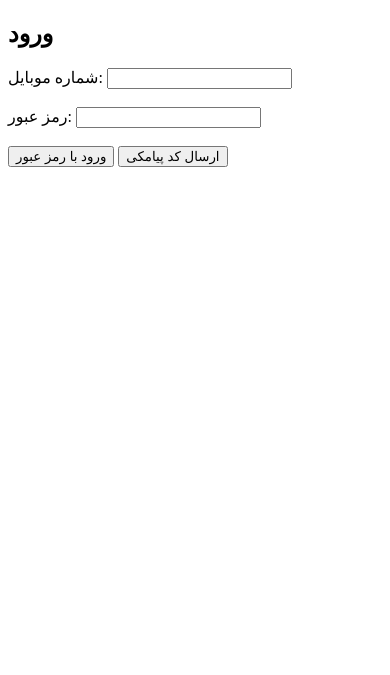
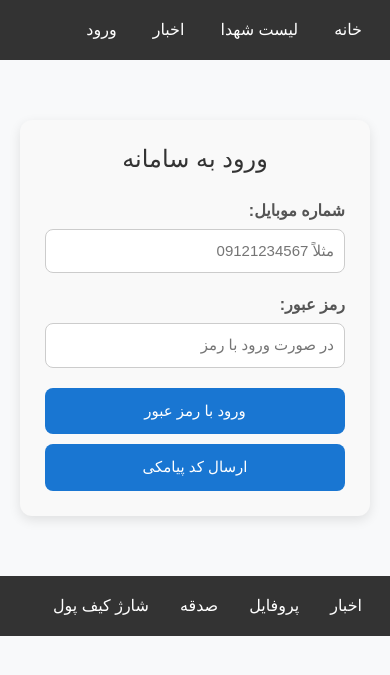
Before and after one commit to mohebbi1358/hamyar, a Django app: page /accounts/login/ in a window 390 px wide. Shown: the top 675 px of the page. Run offline with Django 5.2, Linux system fonts and the light colour scheme; some libraries are stand-ins or nearby versions.

Commit message:
Khoshgeli O ...

```diff
--- a/templates/accounts/login.html
+++ b/templates/accounts/login.html
@@ -1,24 +1,99 @@
-<!DOCTYPE html>
-<html>
-<head>
-    <title>ورود با شماره موبایل</title>
-</head>
-<body>
-    <h2>ورود</h2>
+{% extends "base.html" %}
+
+{% block title %}ورود به سامانه{% endblock %}
+
+{% block content %}
+<style>
+  .login-container {
+    max-width: 450px;
+    margin: 40px auto;
+    padding: 25px;
+    border-radius: 12px;
+    background-color: #f9f9f9;
+    box-shadow: 0 4px 12px rgba(0, 0, 0, 0.1);
+    font-family: "Vazir", sans-serif;
+  }
+
+  .login-container h2 {
+    text-align: center;
+    margin-bottom: 25px;
+    font-size: 24px;
+    color: #333;
+  }
+
+  .login-container label {
+    display: block;
+    margin-bottom: 6px;
+    font-weight: bold;
+    color: #555;
+  }
+
+  .login-container input[type="text"],
+  .login-container input[type="password"] {
+    width: 100%;
+    padding: 10px;
+    font-size: 15px;
+    border: 1px solid #ccc;
+    border-radius: 8px;
+    margin-bottom: 20px;
+    box-sizing: border-box;
+  }
+
+  .login-buttons {
+    display: flex;
+    justify-content: space-between;
+    gap: 10px;
+    flex-wrap: wrap;
+  }
+
+  .login-buttons button {
+    flex: 1 1 48%;
+    padding: 12px;
+    border: none;
+    border-radius: 8px;
+    background-color: #1976d2;
+    color: white;
+    font-size: 15px;
+    cursor: pointer;
+    transition: background-color 0.3s ease;
+  }
+
+  .login-buttons button:hover {
+    background-color: #1565c0;
+  }
+
+  .error-message {
+    color: red;
+    text-align: center;
+    margin-top: 15px;
+  }
+
+  @media (max-width: 500px) {
+    .login-buttons button {
+      flex: 1 1 100%;
+    }
+  }
+</style>
+
+<div class="login-container">
+  <h2>ورود به سامانه</h2>
   <form method="post">
     {% csrf_token %}
+
     <label for="phone">شماره موبایل:</label>
-        <input type="text" name="phone" id="phone" required><br><br>
+    <input type="text" name="phone" id="phone" required placeholder="مثلاً 09121234567">
 
     <label for="password">رمز عبور:</label>
-        <input type="password" name="password" id="password"><br><br>
+    <input type="password" name="password" id="password" placeholder="در صورت ورود با رمز">
 
+    <div class="login-buttons">
       <button type="submit" name="action" value="login_password">ورود با رمز عبور</button>
       <button type="submit" name="action" value="send_code">ارسال کد پیامکی</button>
-    </form>
+    </div>
 
     {% if error %}
-        <p style="color:red;">{{ error }}</p>
+      <p class="error-message">{{ error }}</p>
     {% endif %}
-</body>
-</html>
+  </form>
+</div>
+{% endblock %}
--- a/templates/base.html
+++ b/templates/base.html
@@ -1,4 +1,7 @@
 <!DOCTYPE html>
+
+
+
 <html lang="fa">
 <head>
     <!-- Bootstrap CSS (RTL) -->
@@ -10,6 +13,11 @@
     <meta charset="UTF-8">
     <title>{% block title %}سایت همیار{% endblock %}</title>
     <style>
+
+        .alert-danger { color: white !important; }
+        .alert-success, .alert-info, .alert-warning { color: #000 !important; }
+
+
         body {
             font-family: sans-serif;
             margin: 0;
@@ -132,6 +140,18 @@
     </nav>
 </header>
 
+{% if messages %}
+  <div class="container mt-3">
+    {% for message in messages %}
+      <div class="alert alert-{{ message.tags }} alert-dismissible fade show" role="alert">
+        {{ message }}
+        <button type="button" class="btn-close" data-bs-dismiss="alert" aria-label="بستن"></button>
+      </div>
+    {% endfor %}
+  </div>
+{% endif %}
+
+
 <main>
     {% block content %}{% endblock %}
 </main>
@@ -142,12 +162,18 @@
             <li><a href="{% url 'news:news_list' %}">اخبار</a></li>
             {% if user.is_authenticated %}
                 <li><a href="{% url 'accounts:dashboard' %}">داشبورد</a></li>
-                <li><a href="{% url 'donate' %}">صدقه</a></li>
-                <li><a href="{% url 'wallet:charge_wallet' %}">شارژ کیف پول</a></li>
-
-
             {% else %}
                 <li><a href="{% url 'accounts:login' %}?next={% url 'accounts:dashboard' %}">پروفایل</a></li>
+            {% endif %}
+
+            <!-- همیشه نمایش داده می‌شود -->
+            <li><a href="{% url 'donate' %}">صدقه</a></li>
+
+            <!-- لینک متفاوت بر اساس لاگین بودن -->
+            {% if user.is_authenticated %}
+                <li><a href="{% url 'wallet:charge_wallet' %}">شارژ کیف پول</a></li>
+            {% else %}
+                <li><a href="{% url 'accounts:login' %}?next={% url 'wallet:charge_wallet' %}">شارژ کیف پول</a></li>
             {% endif %}
         </ul>
     </nav>
@@ -160,6 +186,13 @@
 
 <!-- Persian Datepicker -->
 <script src="https://cdn.jsdelivr.net/npm/persian-datepicker@1.2.0/dist/js/persian-datepicker.min.js"></script>
+
+
+<!-- Bootstrap Bundle JS (includes Popper) -->
+<script src="https://cdn.jsdelivr.net/npm/bootstrap@5.3.0/dist/js/bootstrap.bundle.min.js"></script>
+
+
+
 {% block scripts %}{% endblock %}
 </body>
 </html>
```
Also changed, not shown: donation/views.py (+8 -3 lines), templates/accounts/verify.html (+77 -16 lines), templates/martyrs/create_martyr.html (+86 -17 lines), wallet/views.py (+10 -6 lines), db.sqlite3, media/martyrs/photos/photo_2025-05-26_08-49-56.jpg (added), media/martyrs/photos/photo_2025-05-26_08-50-09.jpg (added), media/martyrs/photos/photo_2025-05-26_08-50-24.jpg (added), media/martyrs/photos/photo_2025-05-26_08-51-11.jpg (added), media/martyrs/photos/photo_2025-05-26_08-51-16.jpg (added). Lines whose indentation alone changed are shown as unchanged.
